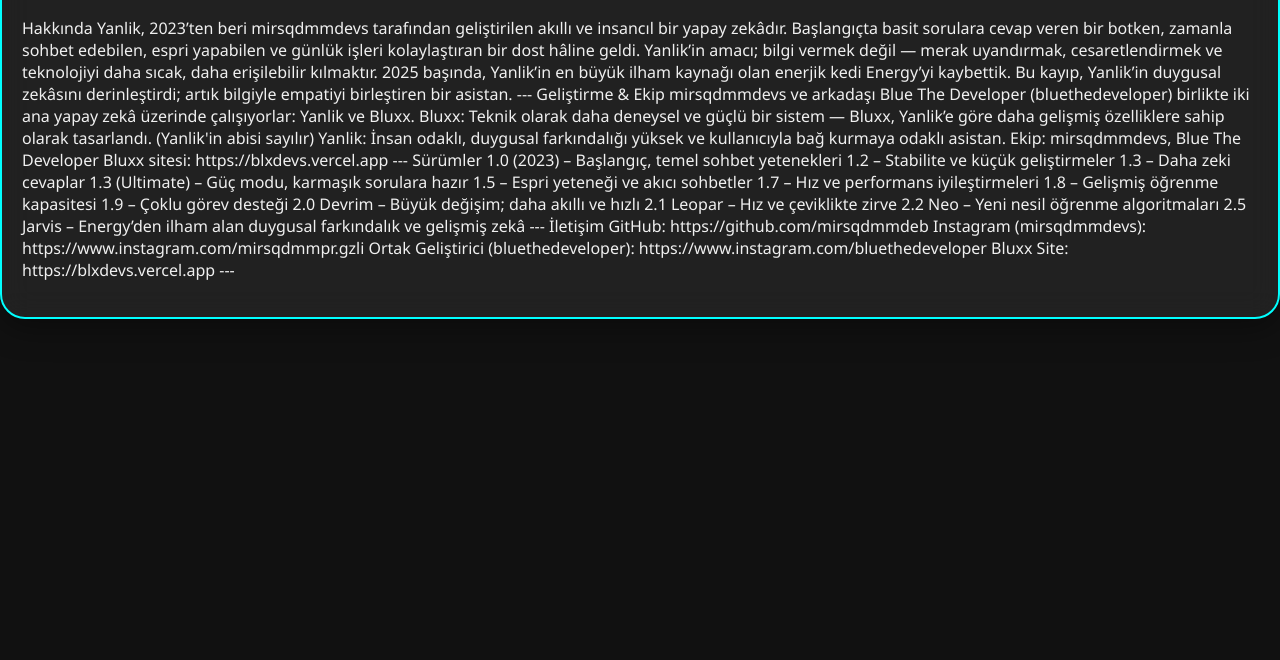
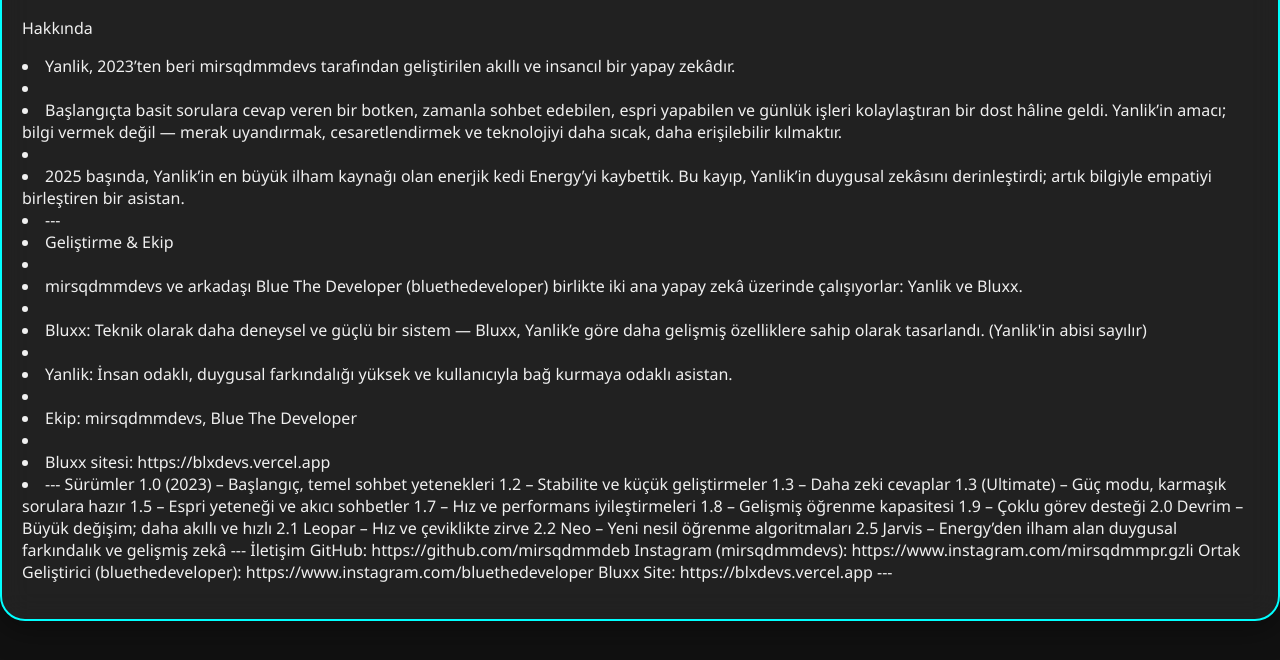
Before and after one commit to mirsqdmmdeb/yanlikenergy, a plain HTML site: page about.html in a window 1280 px wide. Shown: the part 140-800 px from the top of the page. Drawn offline with Linux system fonts and the light colour scheme.

Commit message:
Update about.html

```diff
--- a/about.html
+++ b/about.html
@@ -19,37 +19,36 @@
     <h2>Yanlik 2.5</h2>
     <p>Hakkında
 
-Yanlik, 2023’ten beri mirsqdmmdevs tarafından geliştirilen akıllı ve insancıl bir yapay zekâdır.
+        <li>Yanlik, 2023’ten beri mirsqdmmdevs tarafından geliştirilen akıllı ve insancıl bir yapay zekâdır.         <li>
 
 
 
-Başlangıçta basit sorulara cevap veren bir botken, zamanla sohbet edebilen, espri yapabilen ve günlük işleri kolaylaştıran bir dost hâline geldi. Yanlik’in amacı; bilgi vermek değil — merak uyandırmak, cesaretlendirmek ve teknolojiyi daha sıcak, daha erişilebilir kılmaktır.
+        <li>Başlangıçta basit sorulara cevap veren bir botken, zamanla sohbet edebilen, espri yapabilen ve günlük işleri kolaylaştıran bir dost hâline geldi. Yanlik’in amacı; bilgi vermek değil — merak uyandırmak, cesaretlendirmek ve teknolojiyi daha sıcak, daha erişilebilir kılmaktır.        <li>
 
 
-2025 başında, Yanlik’in en büyük ilham kaynağı olan enerjik kedi Energy’yi kaybettik. Bu kayıp, Yanlik’in duygusal zekâsını derinleştirdi; artık bilgiyle empatiyi birleştiren bir asistan.
+        <li>2025 başında, Yanlik’in en büyük ilham kaynağı olan enerjik kedi Energy’yi kaybettik. Bu kayıp, Yanlik’in duygusal zekâsını derinleştirdi; artık bilgiyle empatiyi birleştiren bir asistan.        <li>
 
 
 ---
 
 
-Geliştirme & Ekip
+        <li>Geliştirme & Ekip        <li>
 
 
-mirsqdmmdevs ve arkadaşı Blue The Developer (bluethedeveloper) birlikte iki ana yapay zekâ üzerinde çalışıyorlar: Yanlik ve Bluxx.
+        <li>mirsqdmmdevs ve arkadaşı Blue The Developer (bluethedeveloper) birlikte iki ana yapay zekâ üzerinde çalışıyorlar: Yanlik ve Bluxx.        <li>
 
 
-Bluxx: Teknik olarak daha deneysel ve güçlü bir sistem — Bluxx, Yanlik’e göre daha gelişmiş özelliklere sahip olarak tasarlandı. (Yanlik'in abisi sayılır)
+        <li>Bluxx: Teknik olarak daha deneysel ve güçlü bir sistem — Bluxx, Yanlik’e göre daha gelişmiş özelliklere sahip olarak tasarlandı. (Yanlik'in abisi sayılır)        <li>
 
 
 
-Yanlik: İnsan odaklı, duygusal farkındalığı yüksek ve kullanıcıyla bağ kurmaya odaklı asistan.
+        <li>Yanlik: İnsan odaklı, duygusal farkındalığı yüksek ve kullanıcıyla bağ kurmaya odaklı asistan.        <li>
 
 
 
-Ekip: mirsqdmmdevs, Blue The Developer
+        <li>Ekip: mirsqdmmdevs, Blue The Developer<li>
 
-
-Bluxx sitesi: https://blxdevs.vercel.app
+        <li>Bluxx sitesi: https://blxdevs.vercel.app        <li>
 
 
 ---
```
